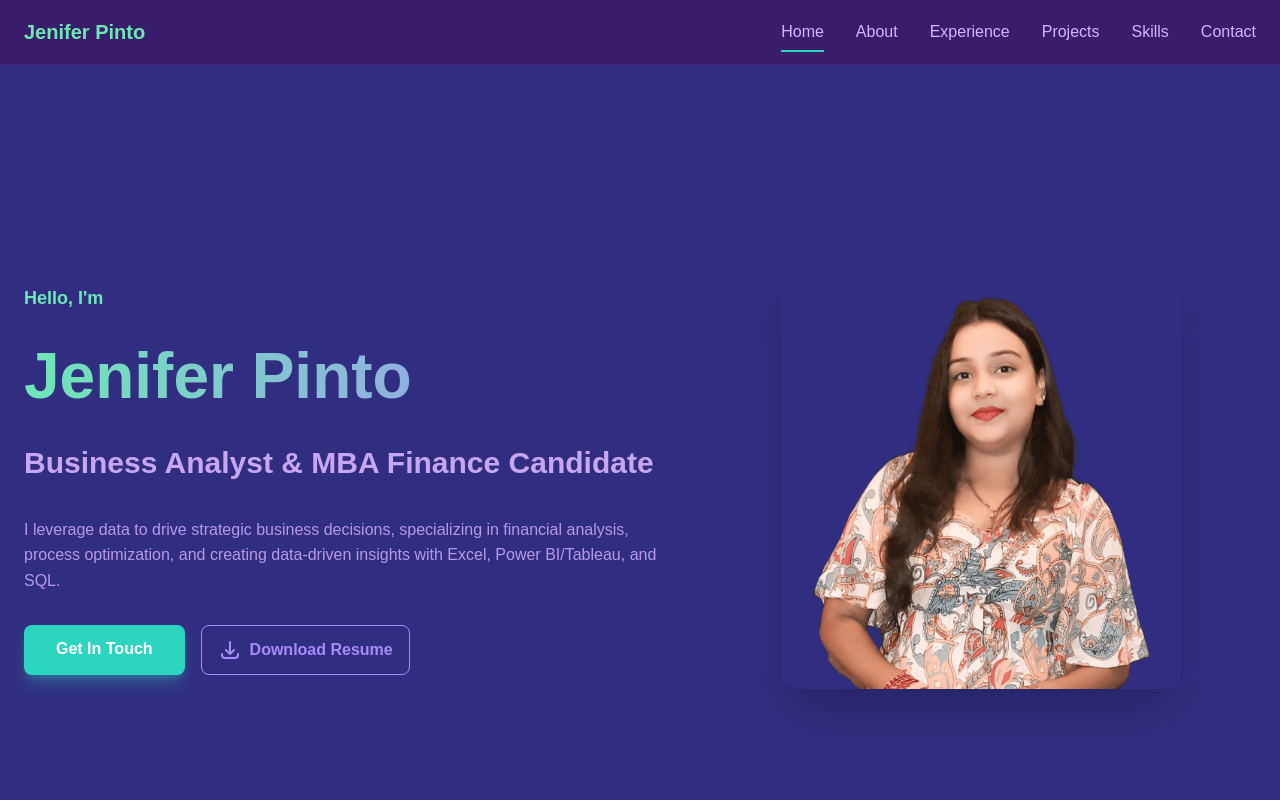
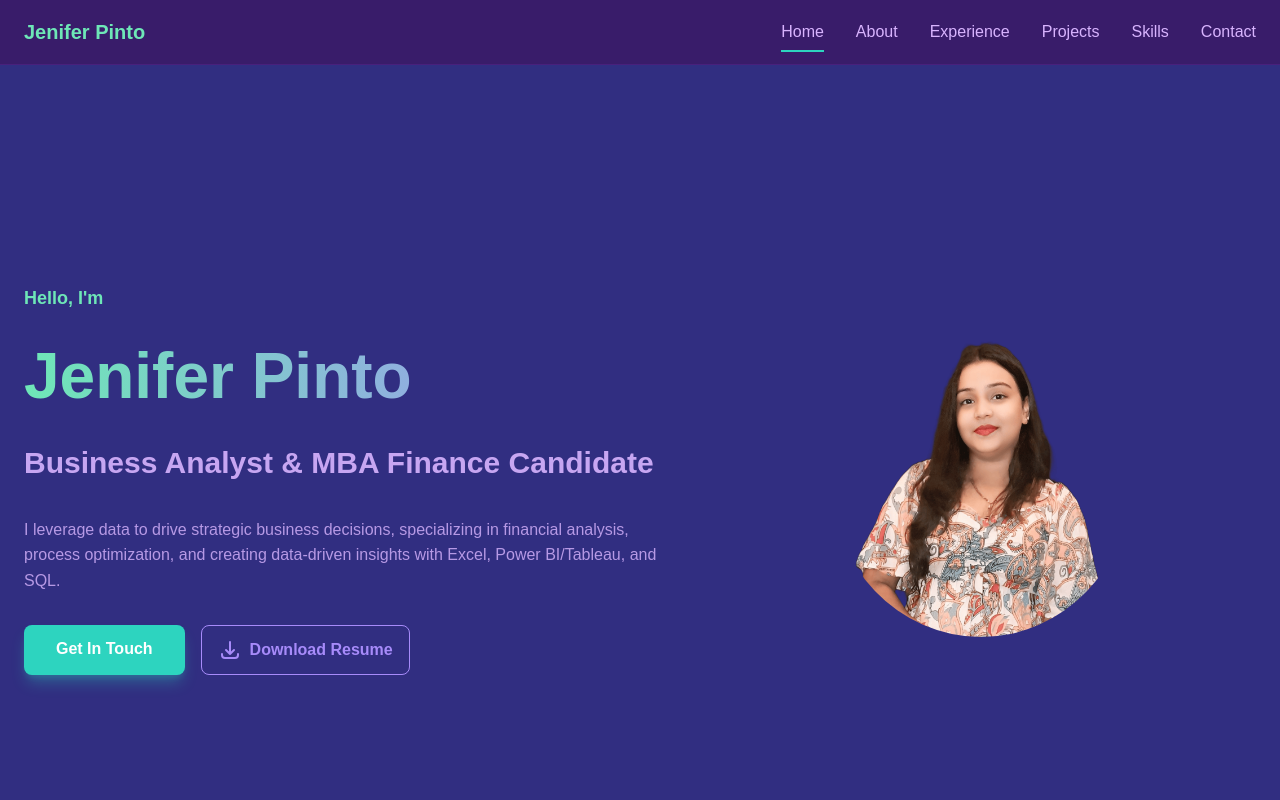
Before and after one commit to MrCoss/Jenifer-Pinto-Portfolio, a React (Create React App) app: page / in a window 1280 px wide. Shown: the top 800 px of the page. Built offline with nearby package versions, Linux system fonts and the light colour scheme.

Commit message:
Fix hero image path and make background transparent

```diff
--- a/src/App.js
+++ b/src/App.js
@@ -134,18 +134,10 @@ const Hero = () => {
         >
             {/* The src attribute now points to a placeholder image to prevent build errors. */}
             <img
-  src="/hero.png"   // transparent background image
+  src={`${process.env.PUBLIC_URL}/hero.png`}
   alt="Jenifer Pinto"
-  style={{
-      width: '100%',
-      maxWidth: '400px',
-      height: 'auto',
-      borderRadius: '1rem',
-      objectFit: 'cover',
-      boxShadow: '0 25px 50px -12px rgba(0, 0, 0, 0.25)'
-  }}
+  style={{ width: '300px', borderRadius: '50%' }}
 />
-
 
         </motion.div>
     </section>
```
